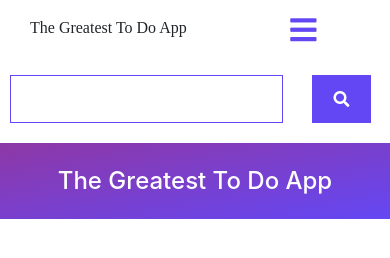
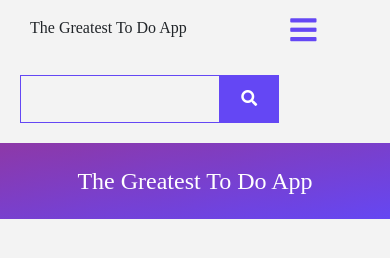
Before and after one commit to Paihivo/ApkaToDo, a website built with webpack: page frontend/index.html in a window 390 px wide. Built offline with nearby package versions, Linux system fonts and the light colour scheme; a web font is replaced by a local one.

Commit message:
Minor responsiveness changes

```diff
--- a/frontend/index.html
+++ b/frontend/index.html
@@ -4,11 +4,11 @@
     <meta charset="UTF-8">
     <meta name="viewport" content="width=device-width, initial-scale=1.0">
     <meta http-equiv="X-UA-Compatible" content="ie=edge">
-    <link rel="stylesheet" type="text/css" href="./src/css/main.css">
     <link href="https://fonts.googleapis.com/css?family=Solway&display=swap" rel="stylesheet">
     <link rel="stylesheet" href="https://use.fontawesome.com/releases/v5.0.13/css/all.css"
             integrity="sha384-DNOHZ68U8hZfKXOrtjWvjxusGo9WQnrNx2sqG0tfsghAvtVlRW3tvkXWZh58N9jp" crossorigin="anonymous">
     <link rel="stylesheet" href="https://maxcdn.bootstrapcdn.com/bootstrap/4.4.1/css/bootstrap.min.css">
+    <link rel="stylesheet" type="text/css" href="./src/css/main.css">
     <title>The Greatest To Do App</title>
 
 </head>
@@ -16,14 +16,16 @@
   <div class="page-wrap">
     <div class="row">
       <div class="col-xl-2 col-lg-3 col-md-4 col-sm-5 navbar-content">
-        <nav id="navbar" class="navbar-movil navbar-expand-sm">
+        <nav id="navbar" class="navbar-mobile navbar-expand-sm">
           <header class="title">The Greatest To Do App</header>
           <button class="navbar-toggler" type="button" data-toggle="collapse" data-target="#navMini" aria-controls="navMini" aria-expanded="false" aria-label="Toggle navigation">
             <span class="navbar-toggler-icon"><i class="fas fa-bars"></i></span>
           </button>
           <hr>
-          <input type="text" class="search" />
-          <button type="button" class="searchBtn"><i class="fas fa-search"></i></button>
+          <div class="navbar-search">
+            <input type="text" class="search"/>
+            <button type="button" class="searchBtn"><i class="fas fa-search"></i></button>
+          </div>
           <hr>
           <div class="collapse navbar-collapse" id="navMini">
           <ul>
--- a/frontend/src/css/main.css
+++ b/frontend/src/css/main.css
@@ -36,9 +36,15 @@ html, body {
   padding: 40px 0;
   font-family: var(--main-font);
 }
+.navbar-search{
+  display: flex;
+  flex-wrap: wrap;
+  flex-direction: row;
+  align-items: center;
+}
 .search {
   height: 3rem;
-  margin: 20px;
+  margin: 20px 0px 20px 20px;
   width: 70%;
   border: 1px solid var(--onecolor);
   background-color: transparent;
@@ -98,32 +104,40 @@ ul {
   font-weight: 500;
   padding: 150px 0 0 30px;
 }
-.navbar-content{
-  position: fixed;
-  padding-right: 0px;
-}
 .main-content{
   position: absolute;
   top: 0;
   right: 0;
   margin: 0;
   padding: 0;
-  padding-left: 0px;
 }
-@media only screen and (max-width: 575px){
+@media only screen and (max-width: 576px){
   #main-doc{
     margin: 0 5%;
     border: none;
   }
+  .main-content{
+    position: static;
+  }
+  .navbar-content{
+    position: static;
+  }/*
   #navbar{
     width: 100%;
     position: relative;
-  }
-  .navbar-movil{
+  }*/
+  .navbar-mobile{
     display: flex;
     flex-wrap: wrap;
     align-items: center;
     justify-content: space-between;
+  }
+  .navbar-search{
+    display: flex;
+    flex-wrap: wrap;
+    flex-direction: row;
+    align-items: center;
+    width: 100%;
   }
   .navbar-toggler {
     color: var(--onecolor);
@@ -137,7 +151,8 @@ ul {
     padding: 10px;
   }
   .search {
-    margin: 20px 10px;
+    width: 200px;
+
   }
   #navbar li {
     margin: 0 5%;
@@ -151,5 +166,7 @@ ul {
 }
 @media only screen and (min-width: 576px) and (max-width: 840px){
   .title-region {
+    padding: 40px;
+    text-align: center;
   }
 }
```
